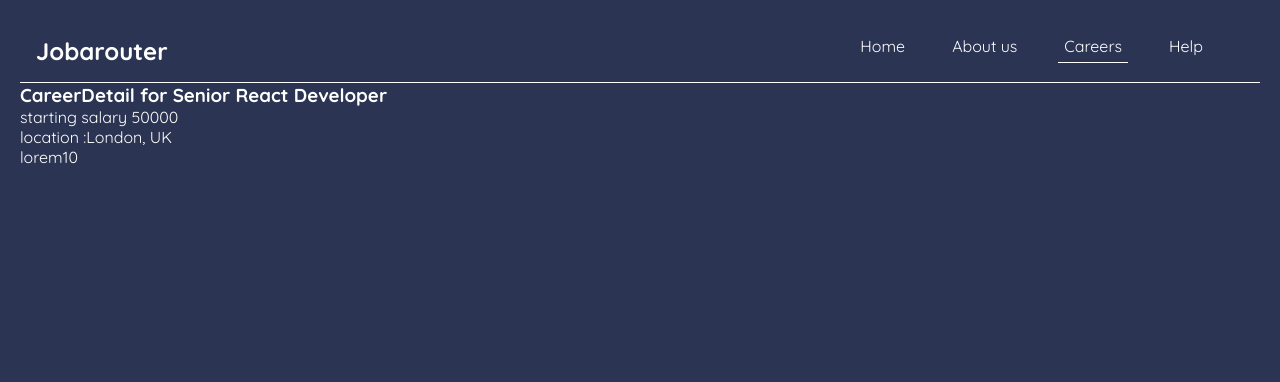
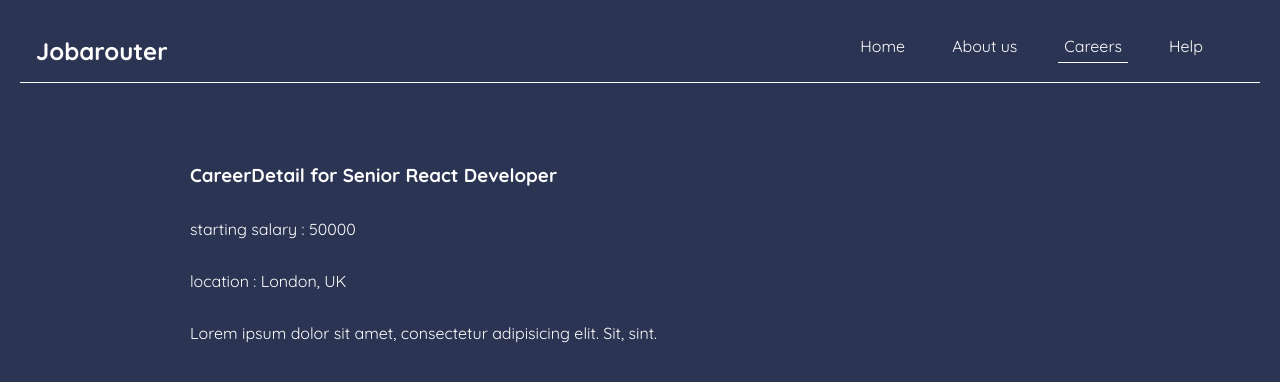
Before and after one commit to DusanVulic/ReactRouteR-6.4, a React (Create React App) app: page /careers/1 in a window 1280 px wide. Shown: the top 382 px of the page. Built offline with nearby package versions, Linux system fonts and the light colour scheme; data requests are answered from the project's data file.

Commit message:
adding styles after accessing to rote params

```diff
--- a/src/App.css
+++ b/src/App.css
@@ -201,6 +201,10 @@ form label span {
     cursor: pointer;
 }
 
+.careers a :hover {
+    color: #bc4123;
+}
+
 .careers article {
     text-decoration: none;
     cursor: pointer;
@@ -211,3 +215,17 @@ form label span {
     border-radius: 5px;
     padding: 15px 20px;
 }
+
+
+/**carrer-details */
+
+.carrer-details {
+    width: 80%;
+    max-width: 900px;
+    margin: 5rem auto;
+}
+
+.carrer-details h3,
+.carrer-details p {
+    margin-bottom: 2rem;
+}
--- a/src/components/CareerDetail.js
+++ b/src/components/CareerDetail.js
@@ -1,16 +1,16 @@
 import React from "react";
-import { useParams, useLoaderData } from "react-router-dom";
+import { useLoaderData } from "react-router-dom";
 
 const CareerDetail = () => {
-  const { id } = useParams();
-
   const career = useLoaderData();
   return (
     <div className="carrer-details">
       <h3>CareerDetail for {career.title}</h3>
-      <p>starting salary {career.salary}</p>
-      <p>location :{career.location}</p>
-      <div className="details">lorem10</div>
+      <p>starting salary : {career.salary}</p>
+      <p>location : {career.location}</p>
+      <div className="details">
+        Lorem ipsum dolor sit amet, consectetur adipisicing elit. Sit, sint.
+      </div>
     </div>
   );
 };
```
